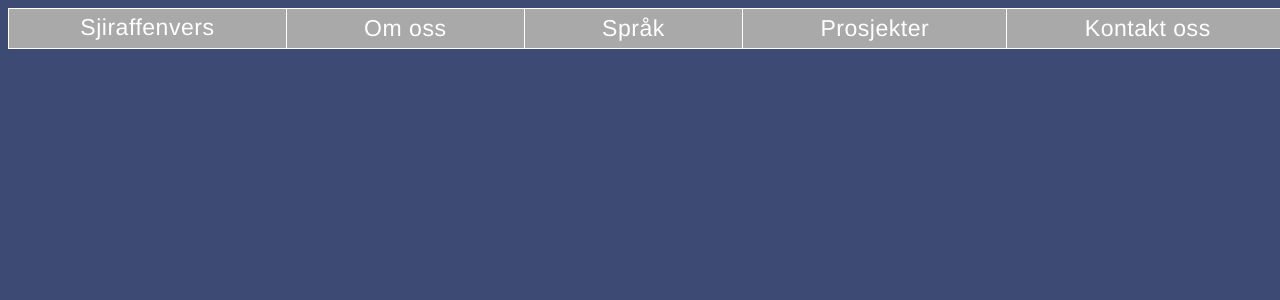
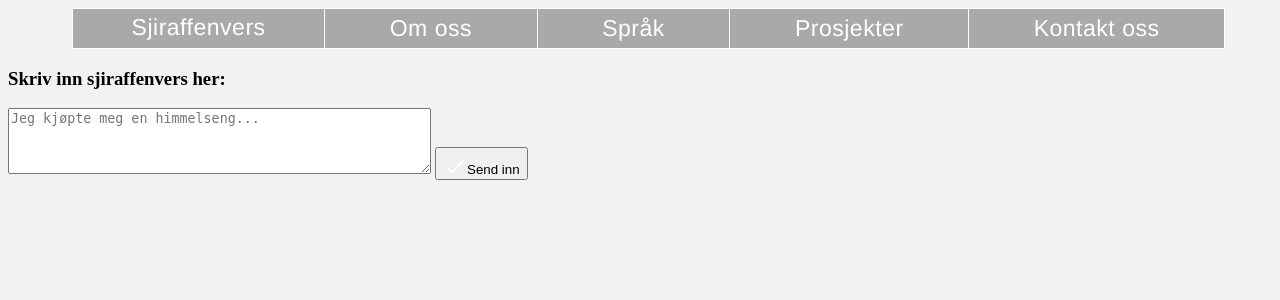
Before and after one commit to mannhullet/t-keluren, a PHP site: page /sjiraff.html in a window 1280 px wide. Shown: the top 300 px of the page. Run offline with PHP 8.4, Linux system fonts and the light colour scheme.

Commit message:
Skriv inn eget sjiraffenvers-kode
Kode som gjør at folk kan skrive inn eget sjiraffenvers

```diff
--- a/sjiraff.html
+++ b/sjiraff.html
@@ -5,6 +5,7 @@
     <meta name="blå web nettside mannhullet marin tåkeluren teknikk php javascript">
     <meta name="viewport" content="width=device-width, initial-scale=1.0">
     <link href="takeluren.css" rel="stylesheet" type="text/css">
+    <link href="sjiraffen.css" rel="stylesheet" type="text/css">
     <title>Sjiraffenvers</title>
 </head>
 <!-- Kommentar -->
@@ -33,8 +34,37 @@
             </ul>
         </div>
     </div>
-
 		</div>
 	</div>
+<div class = "content">
+  <div class = "contentleft">
+<h3>Skriv inn sjiraffenvers her:</h3>
+<textarea class="inputbox" id="myText" rows="4" cols="50"
+  placeholder="Jeg kjøpte meg en himmelseng...">
+</textarea>
+<button class="knappen" onclick="myFunction()"><svg fill="#FFFFFF" height="24" viewBox="0 0 24 15" width="24" xmlns="http://www.w3.org/2000/svg">
+    <path d="M0 0h24v24H0z" fill="none"/>
+    <path d="M9 16.2L4.8 12l-1.4 1.4L9 19 21 7l-1.4-1.4L9 16.2z"/>
+</svg>Send inn</button>
+
+<p id="demo"></p>
+
+<script>
+function myFunction() {
+    var x = document.getElementById("myText").value;
+    document.getElementById("demo").innerHTML = x;
+}
+</script>
+  </div>
+      <div class = "contentmid">
+          </div>
+    <div class = "contentrigth">
+  </div>
+</div>
+
+
+
+
+
 </body>
 </html>
--- a/takeluren.css
+++ b/takeluren.css
@@ -2,14 +2,16 @@
 
 body {
     width: 100%;
-    background-color:#3d4a73;
+    background-color:#F2F2F2;
+
+
 }
 
 .navigasjonsbar {
-    width: 100%;
+    width: 90%;
     background-color:darkgray;
-    margin-left: 0;
-    margin-right: 0;
+    margin-left: 5%;
+    margin-right: 5%;
 }
 
 .navigasjonsbar-content {
@@ -134,9 +136,63 @@
 	transition-delay: 0.5s;
 }
 
+<<<<<<< Updated upstream
 .button {
   position: fixed;
   bottom: 20px;
+=======
+
+.content {
+width: 100%;
+padding-right: 5%;
+padding-left: 5%;
+margin-top: 10px;
+}
+
+.contentleft {
+background-color: #F2F2F2;
+width: 25%;
+float:left;
+height: 100px;
+}
+
+.contentmid {
+background-color: blue;
+width: 40%;
+float:left;
+height: 100px;
+
+}
+
+.contentrigth {
+background-color: blue;
+width: 25%;
+float:left;
+height: 100px;
+}
+
+.knappen {
+    border: none;
+    border-radius:4px;
+    background-color: #7eb762;
+    color: white;
+    padding: 20px;
+    display: inline-block;
+    font-size: 16px;
+    cursor: pointer;
+}
+.inputbox {
+width: 75%;
+padding: 10px 10px;
+
+}
+
+h3 {
+  color: black;
+  font-weight: 300;
+  font-family: "Helvetica Neue";
+  font-size: 20px;
+>>>>>>> Stashed changes
 }
 
 # main {
```
